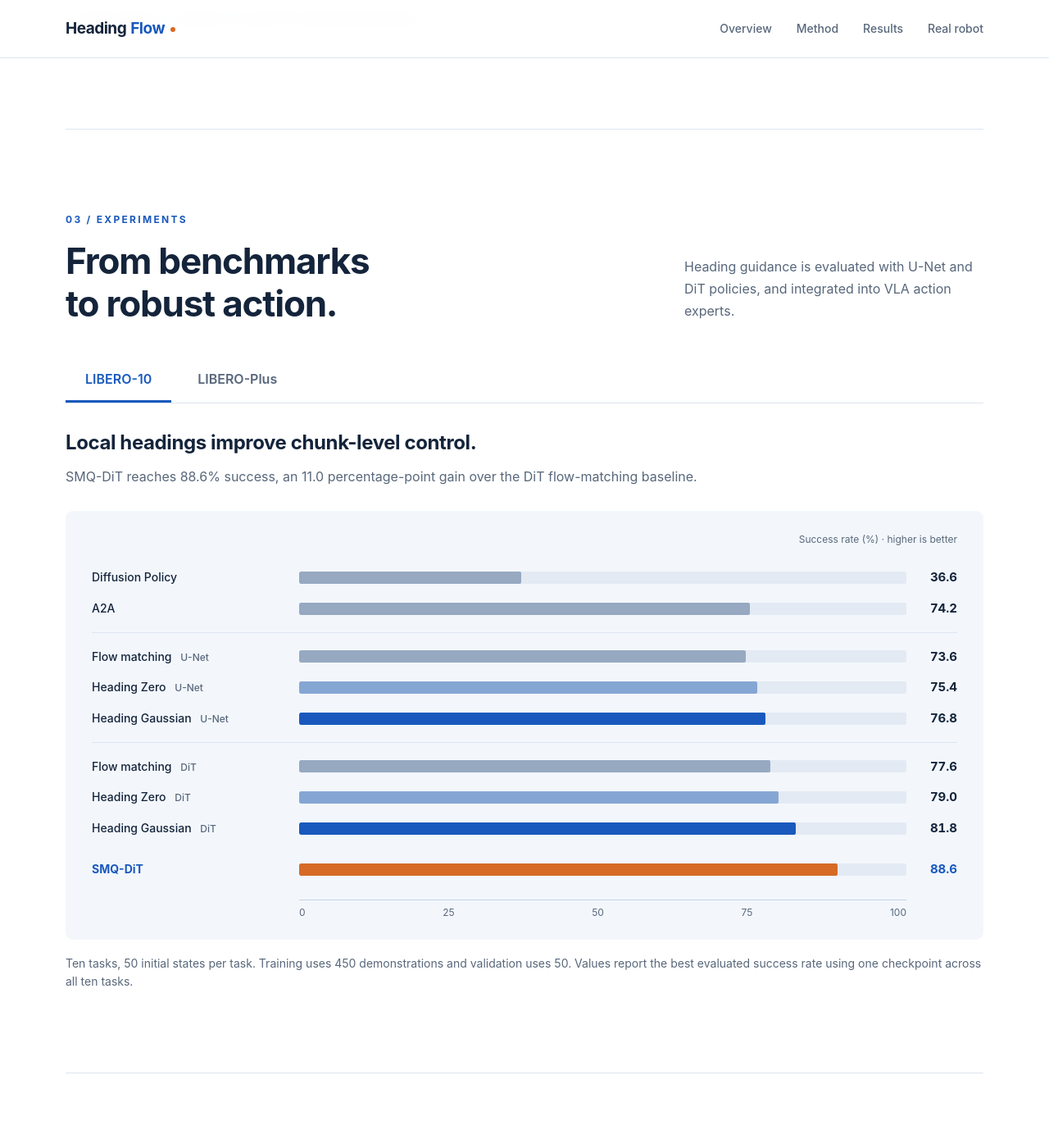
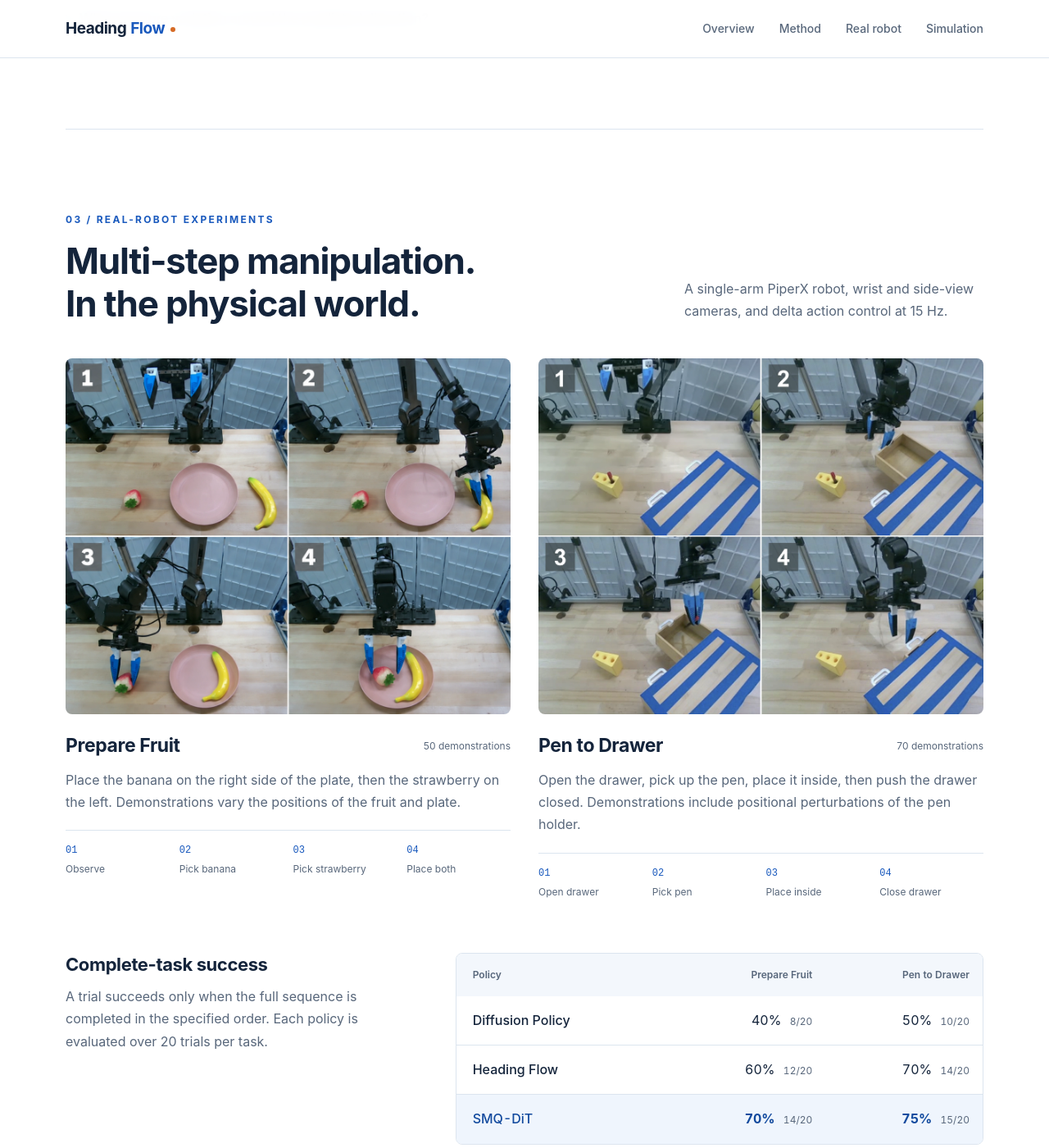
Before and after one commit to seanliu7081/seanliu7081.github.io, a Jekyll site: the page heading-flow/index.html, which Jekyll copies as it is, in a window 1280 px wide and 1400 px high, scrolled down 2906 px. Shown: the whole window at 82% size. Built offline with Jekyll 4.4.1, drawn with Linux system fonts in a browser that asks for light colours; some of the changed text lies outside the part shown.

Commit message:
Show real-world evaluation before simulation on Heading Flow project page

```diff
--- a/heading-flow/index.html
+++ b/heading-flow/index.html
@@ -12,7 +12,7 @@
 </head>
 <body>
 <a class="skip-link" href="#overview">Skip to content</a>
-<header class="site-header"><div class="nav-wrap"><a class="wordmark" href="#top">Heading <span>Flow</span><i></i></a><nav aria-label="Main navigation"><a href="#overview">Overview</a><a href="#method">Method</a><a href="#experiments">Results</a><a href="#real-robot">Real robot</a></nav></div></header>
+<header class="site-header"><div class="nav-wrap"><a class="wordmark" href="#top">Heading <span>Flow</span><i></i></a><nav aria-label="Main navigation"><a href="#overview">Overview</a><a href="#method">Method</a><a href="#real-robot">Real robot</a><a href="#experiments">Simulation</a></nav></div></header>
 <main id="top">
 <section class="hero wrap">
   <p class="eyebrow">VISUOMOTOR POLICY LEARNING</p>
@@ -41,8 +41,17 @@
   <figure class="research-figure"><a class="figure-link" href="assets/smq.webp" aria-label="Enlarge the Spatial Motion Query architecture"><img src="assets/smq.webp" width="2400" height="819" alt="Spatial Motion Query architecture: learned segment queries attend to spatial observation tokens, predict local headings and validity, and guide both a segmented Gaussian source and the DiT velocity model." loading="lazy"></a><figcaption>Segment-specific predictions guide both the source distribution and the DiT action generator.</figcaption></figure>
   <details class="source-details"><summary>Why preserve variation around the predicted direction?</summary><div class="detail-content"><p>Heading is a partial description of motion. Heading Zero enforces exact alignment of the sampled chunk’s net XY direction. Heading Gaussian instead biases the source while retaining lateral and backward alternatives. When a heading is predicted to be invalid, the policy falls back to the base Gaussian.</p><figure><a class="figure-link" href="assets/sources.webp" aria-label="Enlarge the directional source comparison"><img src="assets/sources.webp" width="2400" height="2205" alt="Comparison of raw XY source samples and their chunk sums over 128 paired noise draws for Heading Zero, Heading Gaussian, and SMQ-DiT." loading="lazy"></a><figcaption>Raw XY samples (top) and chunk sums (bottom), across 128 paired noise draws. Green marks the ground-truth direction; dashed magenta marks the predicted global heading.</figcaption></figure></div></details>
 </section>
+<section id="real-robot" class="section wrap">
+  <div class="section-heading"><div><p class="eyebrow">03 / REAL-ROBOT EXPERIMENTS</p><h2>Multi-step manipulation.<br> In the physical world.</h2></div><p>A single-arm PiperX robot, wrist and side-view cameras, and delta action control at 15 Hz.</p></div>
+  <div class="robot-grid">
+    <article class="robot-task"><figure><a class="figure-link" href="assets/fruit.webp" aria-label="Enlarge the Prepare Fruit experiment"><img src="assets/fruit.webp" width="2400" height="1918" alt="Four real-robot frames: initial fruit arrangement, picking up the banana, picking up the strawberry, and both fruits placed on the plate." loading="lazy"></a></figure><div class="task-title"><h3>Prepare Fruit</h3><span>50 demonstrations</span></div><p>Place the banana on the right side of the plate, then the strawberry on the left. Demonstrations vary the positions of the fruit and plate.</p><ol class="sequence"><li>Observe</li><li>Pick banana</li><li>Pick strawberry</li><li>Place both</li></ol></article>
+    <article class="robot-task"><figure><a class="figure-link" href="assets/drawer.webp" aria-label="Enlarge the Pen to Drawer experiment"><img src="assets/drawer.webp" width="2400" height="1918" alt="Four real-robot frames: initial drawer arrangement, opening the drawer, positioning the pen above the open drawer, and the final arrangement." loading="lazy"></a></figure><div class="task-title"><h3>Pen to Drawer</h3><span>70 demonstrations</span></div><p>Open the drawer, pick up the pen, place it inside, then push the drawer closed. Demonstrations include positional perturbations of the pen holder.</p><ol class="sequence"><li>Open drawer</li><li>Pick pen</li><li>Place inside</li><li>Close drawer</li></ol></article>
+  </div>
+  <div class="robot-results"><div><h3>Complete-task success</h3><p>A trial succeeds only when the full sequence is completed in the specified order. Each policy is evaluated over 20 trials per task.</p></div><div class="table-scroll"><table class="results-table robot-table"><caption class="sr-only">Real-robot success rates and successful trial counts</caption><thead><tr><th scope="col">Policy</th><th scope="col">Prepare Fruit</th><th scope="col">Pen to Drawer</th></tr></thead><tbody><tr><th scope="row">Diffusion Policy</th><td>40% <small>8/20</small></td><td>50% <small>10/20</small></td></tr><tr><th scope="row">Heading Flow</th><td>60% <small>12/20</small></td><td>70% <small>14/20</small></td></tr><tr class="best-row"><th scope="row">SMQ-DiT</th><td><strong>70%</strong> <small>14/20</small></td><td><strong>75%</strong> <small>15/20</small></td></tr></tbody></table></div></div>
+  <div class="execution"><div><span class="tag">ON-ROBOT EXECUTION</span><h3>Smooth transitions between action chunks.</h3><p>The policy predicts a 16-step chunk and uses an eight-step execution horizon. At each transition, outgoing and incoming commands are blended over three control steps to reduce abrupt changes.</p></div><div class="execution-stats"><div><strong>16</strong><span>steps predicted</span></div><div><strong>8</strong><span>steps executed</span></div><div><strong>3</strong><span>steps blended · 0.2 s</span></div></div></div>
+</section>
 <section id="experiments" class="section wrap">
-  <div class="section-heading"><div><p class="eyebrow">03 / EXPERIMENTS</p><h2>From benchmarks<br> to robust action.</h2></div><p>Heading guidance is evaluated with U-Net and DiT policies, and integrated into VLA action experts.</p></div>
+  <div class="section-heading"><div><p class="eyebrow">04 / SIMULATION EXPERIMENTS</p><h2>From benchmarks<br> to robust action.</h2></div><p>Heading guidance is evaluated with U-Net and DiT policies, and integrated into VLA action experts.</p></div>
   <div class="tabs" role="tablist" aria-label="Benchmark results"><button id="tab-libero" type="button" role="tab" aria-selected="true" aria-controls="panel-libero" tabindex="0">LIBERO-10</button><button id="tab-plus" type="button" role="tab" aria-selected="false" aria-controls="panel-plus" tabindex="-1">LIBERO-Plus</button></div>
   <div id="panel-libero" class="result-panel" role="tabpanel" aria-labelledby="tab-libero" tabindex="0">
     <div class="result-intro"><h3>Local headings improve chunk-level control.</h3><p>SMQ-DiT reaches 88.6% success, an 11.0 percentage-point gain over the DiT flow-matching baseline.</p></div>
@@ -73,15 +82,6 @@
     </tbody></table></div><p class="result-note">Bold values indicate the best result within each action-expert group. Total is the sample-weighted mean, following the StarVLA evaluation calculation. On small screens, scroll the table horizontally to view all suites.</p>
   </div>
 </section>
-<section id="real-robot" class="section wrap">
-  <div class="section-heading"><div><p class="eyebrow">04 / REAL-ROBOT EXPERIMENTS</p><h2>Multi-step manipulation.<br> In the physical world.</h2></div><p>A single-arm PiperX robot, wrist and side-view cameras, and delta action control at 15 Hz.</p></div>
-  <div class="robot-grid">
-    <article class="robot-task"><figure><a class="figure-link" href="assets/fruit.webp" aria-label="Enlarge the Prepare Fruit experiment"><img src="assets/fruit.webp" width="2400" height="1918" alt="Four real-robot frames: initial fruit arrangement, picking up the banana, picking up the strawberry, and both fruits placed on the plate." loading="lazy"></a></figure><div class="task-title"><h3>Prepare Fruit</h3><span>50 demonstrations</span></div><p>Place the banana on the right side of the plate, then the strawberry on the left. Demonstrations vary the positions of the fruit and plate.</p><ol class="sequence"><li>Observe</li><li>Pick banana</li><li>Pick strawberry</li><li>Place both</li></ol></article>
-    <article class="robot-task"><figure><a class="figure-link" href="assets/drawer.webp" aria-label="Enlarge the Pen to Drawer experiment"><img src="assets/drawer.webp" width="2400" height="1918" alt="Four real-robot frames: initial drawer arrangement, opening the drawer, positioning the pen above the open drawer, and the final arrangement." loading="lazy"></a></figure><div class="task-title"><h3>Pen to Drawer</h3><span>70 demonstrations</span></div><p>Open the drawer, pick up the pen, place it inside, then push the drawer closed. Demonstrations include positional perturbations of the pen holder.</p><ol class="sequence"><li>Open drawer</li><li>Pick pen</li><li>Place inside</li><li>Close drawer</li></ol></article>
-  </div>
-  <div class="robot-results"><div><h3>Complete-task success</h3><p>A trial succeeds only when the full sequence is completed in the specified order. Each policy is evaluated over 20 trials per task.</p></div><div class="table-scroll"><table class="results-table robot-table"><caption class="sr-only">Real-robot success rates and successful trial counts</caption><thead><tr><th scope="col">Policy</th><th scope="col">Prepare Fruit</th><th scope="col">Pen to Drawer</th></tr></thead><tbody><tr><th scope="row">Diffusion Policy</th><td>40% <small>8/20</small></td><td>50% <small>10/20</small></td></tr><tr><th scope="row">Heading Flow</th><td>60% <small>12/20</small></td><td>70% <small>14/20</small></td></tr><tr class="best-row"><th scope="row">SMQ-DiT</th><td><strong>70%</strong> <small>14/20</small></td><td><strong>75%</strong> <small>15/20</small></td></tr></tbody></table></div></div>
-  <div class="execution"><div><span class="tag">ON-ROBOT EXECUTION</span><h3>Smooth transitions between action chunks.</h3><p>The policy predicts a 16-step chunk and uses an eight-step execution horizon. At each transition, outgoing and incoming commands are blended over three control steps to reduce abrupt changes.</p></div><div class="execution-stats"><div><strong>16</strong><span>steps predicted</span></div><div><strong>8</strong><span>steps executed</span></div><div><strong>3</strong><span>steps blended · 0.2 s</span></div></div></div>
-</section>
 <section id="citation" class="section wrap citation-section"><div><p class="eyebrow">05 / CITATION</p><h2>Heading Flow</h2><p>Bibliographic information for this manuscript.</p></div><div class="citation-box"><button class="copy-button button" type="button">Copy BibTeX</button><pre><code id="bibtex">@unpublished{liu2026headingflow,
   title = {Heading Flow: Guiding Visuomotor Action
            Generation with Predicted Motion Direction},
```
